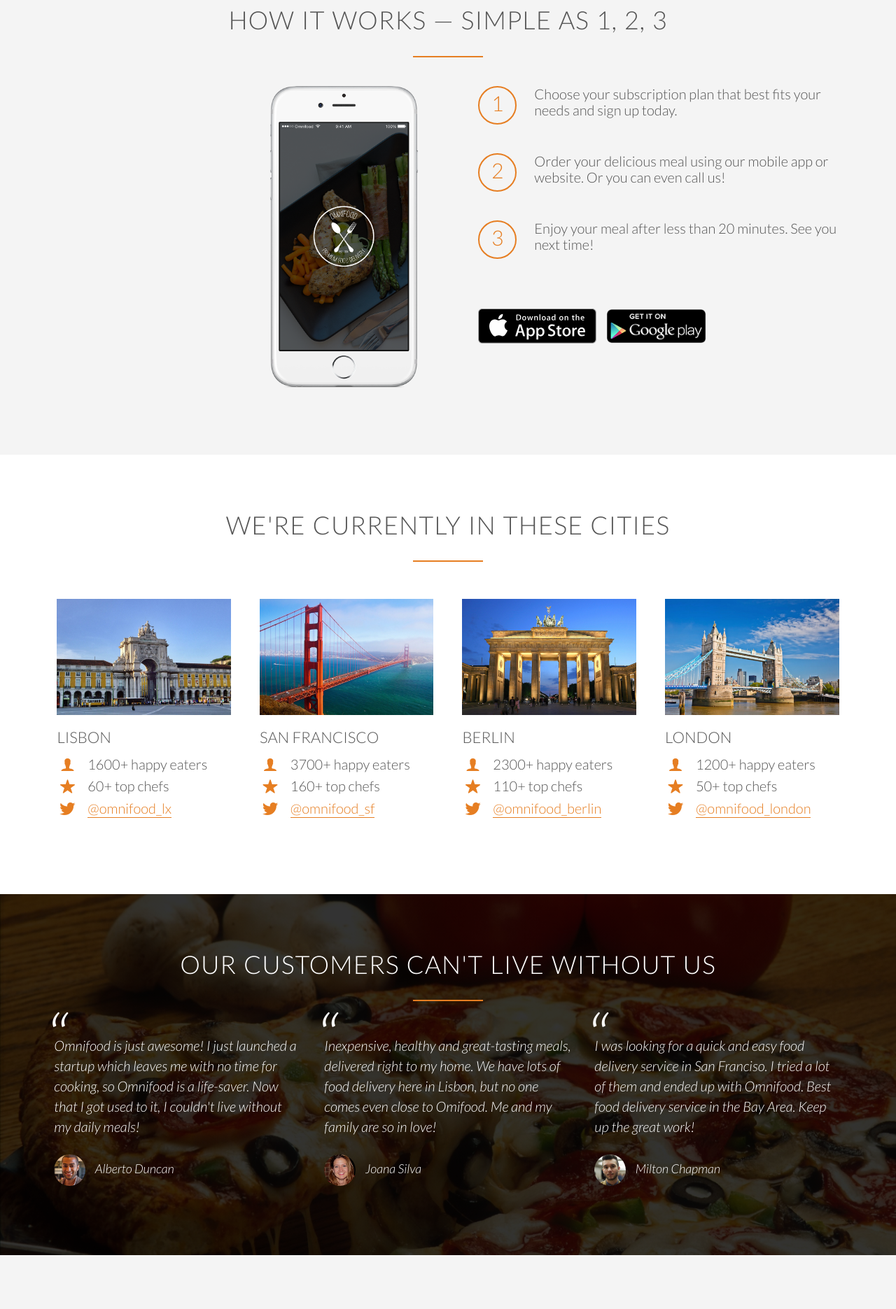
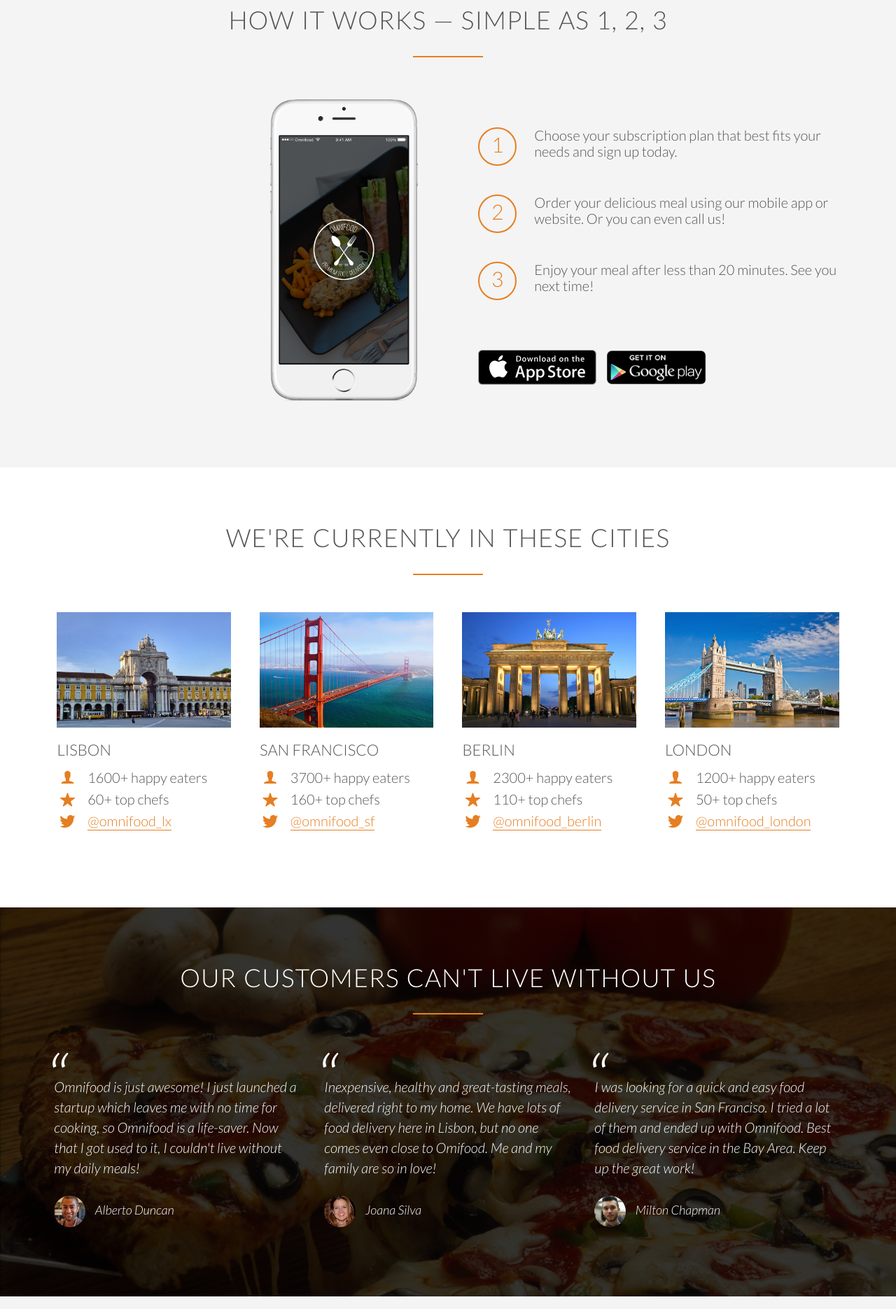
Before and after one commit to kimjeff49/udemy-course, a plain HTML site: page HTML and CSS Intro/omnifood/index.html in a window 1280 px wide. Shown: the part 2040-3911 px from the top of the page at 70% size. Drawn offline with nearby package versions, Linux system fonts and the light colour scheme.

Commit message:
Pushing any forgotten changes from courses

```diff
--- a/HTML and CSS Intro/omnifood/resources/css/style.css
+++ b/HTML and CSS Intro/omnifood/resources/css/style.css
@@ -150,7 +150,7 @@ a:active {
 input[type=submit] {
     display: inline-block;
     padding: 10px 30px;
-    font-weight 300;
+    font-weight: 300;
     text-decoration: none;
     border-radius: 200px;
     transition: background-color 0.2s, border 0.2s, color 0.2s;
@@ -303,12 +303,12 @@ header {
 .steps-box:first-child {
     text-align: right;
     padding-right: 3%;
-    margin-top 30px;
+    margin-top: 30px;
 }
 
 .steps-box:last-child {
     padding-left: 3%;
-    margin-top 70px;
+    margin-top: 70px;
 }
 
 .app-screen {
@@ -378,7 +378,7 @@ blockquote {
     font-style: italic;
     line-height: 145%;
     position: relative;
-    margin-top 40px;
+    margin-top: 40px;
 }
 
 blockquote:before {
@@ -415,7 +415,7 @@ cite img {
     background-color: #fff;
     border-radius: 5px;
     width: 90%;
-    margin-left 5%;
+    margin-left: 5%;
     box-shadow: 0 2px 2px #efefef;
 }
 
```
